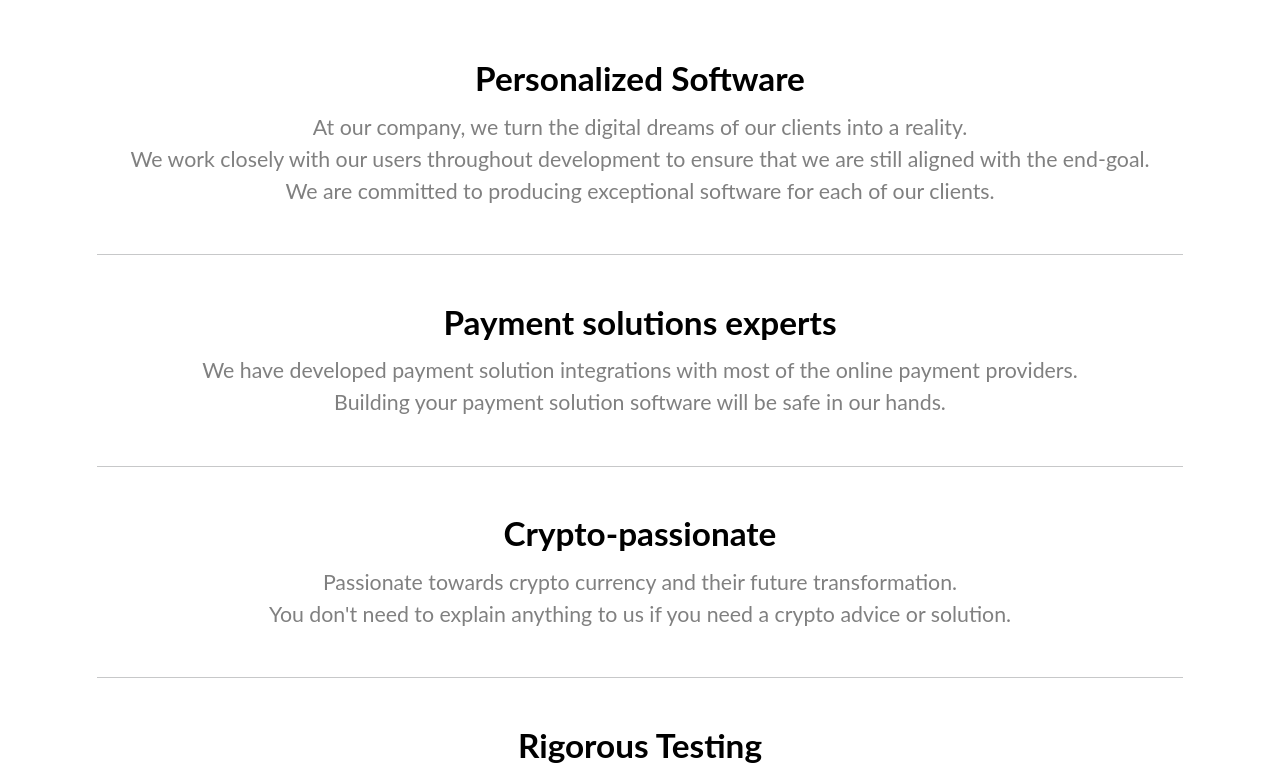
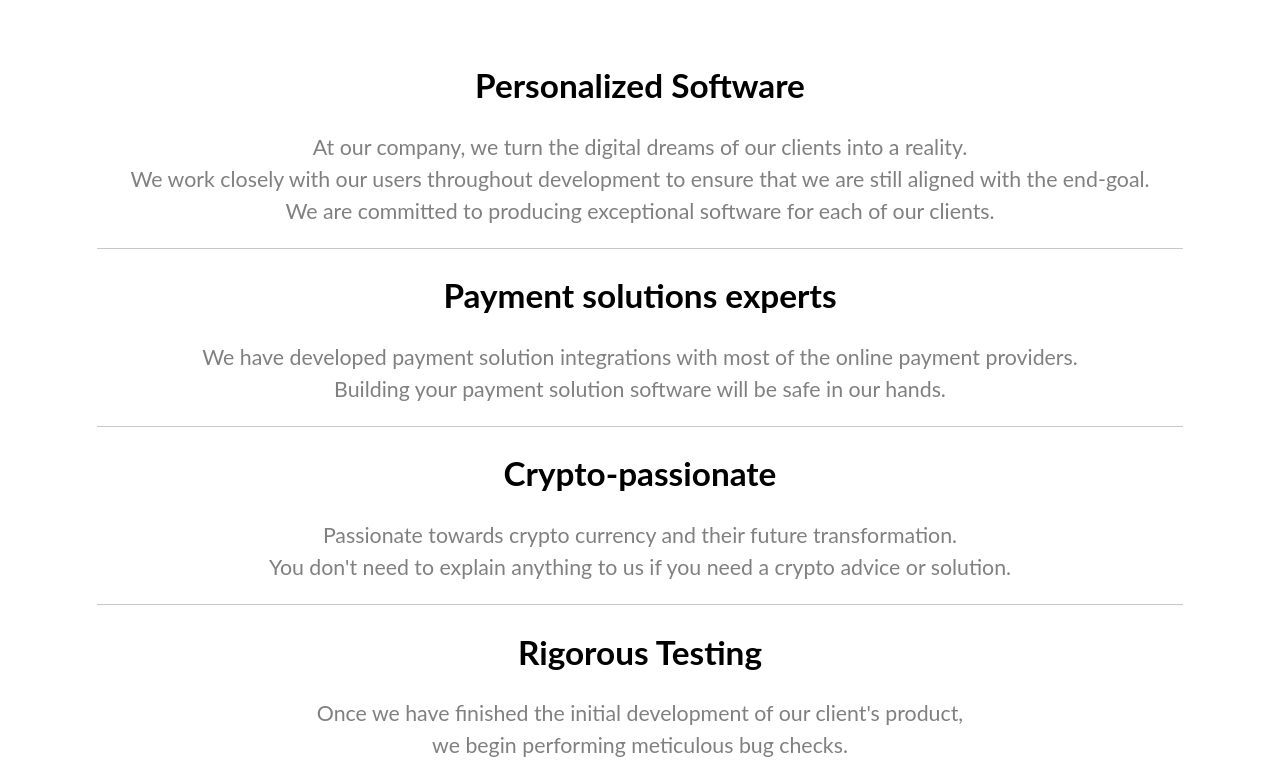
Before and after one commit to HeshamAmer/gedygroup, a React (Create React App) app: page / in a window 1280 px wide. Shown: the part 1100-1867 px from the top of the page. Built offline with nearby package versions, Linux system fonts and the light colour scheme.

Commit message:
Add hover animations to AboutUs

```diff
--- a/src/components/AboutUs.css
+++ b/src/components/AboutUs.css
@@ -1,17 +1,27 @@
 .about-us-paragraph {
 font-size: 16pt;
-margin-bottom: 35pt;
+margin: 15pt;
 color: grey;
 font-family: 'Lato', sans-serif;
 }
 
 
 .subtitle {
-    margin-top:35pt;
+    padding: 5pt;
+    margin:15pt;
     font-size: 25pt;
-    margin-bottom: 10pt;
     color: black;
     font-weight:bold;
 
 font-family: 'Lato', sans-serif;
 }
+
+.grow:hover
+{
+        -webkit-transform: scale(1.15);
+        -ms-transform: scale(1.15);
+        transform: scale(1.15);
+        transition: 50ms linear;
+        background:rgba(225, 225, 225, .8);
+
+}
--- a/src/components/AboutUs.js
+++ b/src/components/AboutUs.js
@@ -5,26 +5,39 @@ import './AboutUs.css'
 class AboutUs extends Component {
 
   render() {
-    return <div class="container"><div class="col-sm-12 justify-content-center text-center">
+    return <div class="container"
+    ><div class="col-sm-12 justify-content-center text-center">
+      <div className="grow">
       <h3 className='subtitle'>Personalized Software</h3>
       <p className='about-us-paragraph'>At our company, we turn the digital dreams of our clients into a reality. <br />
         We work closely with our users throughout development to ensure that we are still aligned with the end-goal. <br />
         We are committed to producing exceptional software for each of our clients.</p>
       <hr/>
+      </div>
+      <div className="grow">
       <h3 className='subtitle'>Payment solutions experts</h3>
       <p className='about-us-paragraph'>We have developed payment solution integrations with most of the online payment providers. <br />
       Building your payment solution software will be safe in our hands. <br /></p>
       <hr/>
+      </div>
+
+      <div className="grow">
       <h3 className='subtitle'>Crypto-passionate</h3>
       <p className='about-us-paragraph'>Passionate towards crypto currency and their future transformation.<br />
         You don't need to explain anything to us if you need a crypto advice or solution.</p>
       <hr/>
+      </div>
+
+      <div className="grow">
       <h3 className='subtitle'>Rigorous Testing</h3>
       <p className='about-us-paragraph'>Once we have finished the initial development of our client's product, <br />
         we begin performing meticulous bug checks. <br />
         These tests are included in the price of the development package.
         <br /> After testing, we deliver the software to our clients. </p>
       <hr/>
+      </div>
+
+      <div className="grow">
       <h3 className='subtitle'>Quality Guaranteed</h3>
       <p className='about-us-paragraph'>The world of technology can be fast-paced and scary. <br />
       That's why our goal is to provide a high-quality product that aligns with your company's needs. <br />
@@ -32,6 +45,8 @@ class AboutUs extends Component {
       We guarantee you will be satisfied with our work.</p>
     </div>
     </div>
+
+    </div>
   }
 }
 export default AboutUs
```
